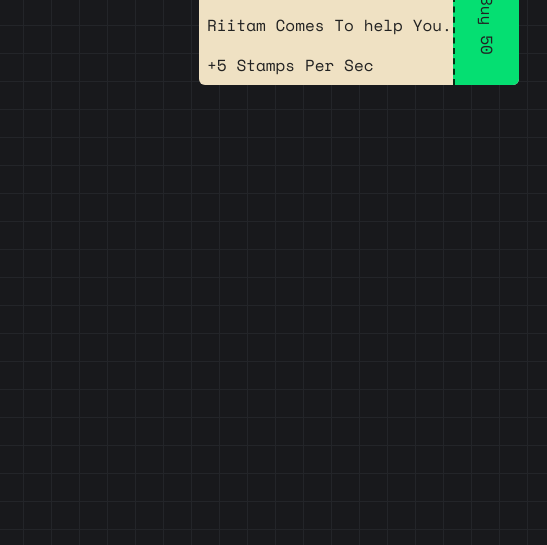
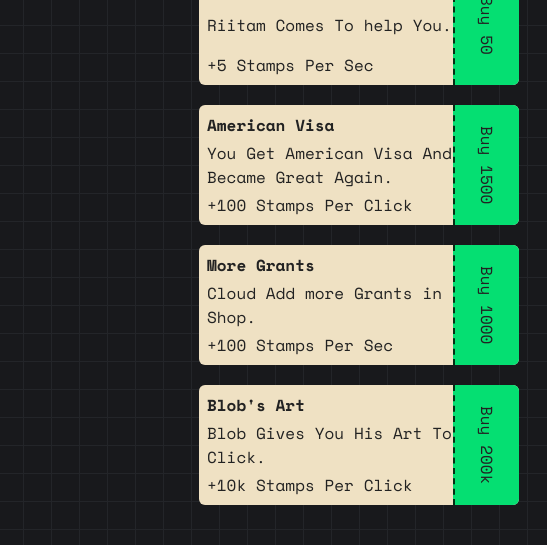
Before and after one commit to rehan-kasim/Embassy-Clicker, a website: page index.html in a window 1280 px wide. Shown: the part 255-800 px from the top of the page, 733-1280 px from the left. Drawn offline with nearby package versions, Linux system fonts and the light colour scheme.

Commit message:
Html And Css DOne

```diff
--- a/index.html
+++ b/index.html
@@ -47,7 +47,7 @@
                 <p id="perClickTextCenter" class="text-neutral-500">Click The Embassy : +1</p>
             </div>
         </main>
-        <aside class="w-80">
+        <aside class="w-80 h-[calc(100vh-3.5rem)] overflow-y-auto">
             <p class="font-silkcreen text-2xl text-[#8fb8e8] mb-5">UPGRADES</p>
             <div>
                 <div class="bg-[#efe1c3] flex flex-row rounded-md pl-2 text-[#222222]">
@@ -70,6 +70,56 @@
                             <span class="[writing-mode:vertical-rl]">Buy 50</span>
                         </button>
                     </div>
+                    <div class="bg-[#efe1c3] mt-5 flex flex-row rounded-md pl-2 text-[#222222]">
+                    <div class="flex flex-1 flex-col justify-between py-2">
+                        <p class="font-bold">American Visa</p>
+                        <p>You Get American Visa And Became Great Again.</p>
+                        <p>+100 Stamps Per Click</p>
+                    </div>
+                        <button onclick="buyUpgrade(100, 0, 1500)" class="cursor-pointer flex items-center justify-center rounded-r-md bg-green-400 px-5 py-3 h-30 border-l-2 border-dashed border-l-green-950">
+                            <span class="[writing-mode:vertical-rl]">Buy 1500</span>
+                        </button>
+                    </div>
+                    <div class="bg-[#efe1c3] mt-5 flex flex-row rounded-md pl-2 text-[#222222]">
+                    <div class="flex flex-1 flex-col justify-between py-2">
+                        <p class="font-bold">More Grants</p>
+                        <p>Cloud Add more Grants in Shop.</p>
+                        <p>+100 Stamps Per Sec</p>
+                    </div>
+                        <button onclick="buyUpgrade(0, 100, 1000)" class="cursor-pointer flex items-center justify-center rounded-r-md bg-green-400 px-5 py-3 h-30 border-l-2 border-dashed border-l-green-950">
+                            <span class="[writing-mode:vertical-rl]">Buy 1000</span>
+                        </button>
+                    </div>
+                    <div class="bg-[#efe1c3] mt-5 flex flex-row rounded-md pl-2 text-[#222222]">
+                    <div class="flex flex-1 flex-col justify-between py-2">
+                        <p class="font-bold">Blob's Art</p>
+                        <p>Blob Gives You His Art To Click.</p>
+                        <p>+10k Stamps Per Click</p>
+                    </div>
+                        <button onclick="buyUpgrade(10000, 0, 200000)" class="cursor-pointer flex items-center justify-center rounded-r-md bg-green-400 px-5 py-3 h-30 border-l-2 border-dashed border-l-green-950">
+                            <span class="[writing-mode:vertical-rl]">Buy 200k</span>
+                        </button>
+                    </div>
+                    <div class="bg-[#efe1c3] mt-5 flex flex-row rounded-md pl-2 text-[#222222]">
+                    <div class="flex flex-1 flex-col justify-between py-2">
+                        <p class="font-bold">Orepheus's Haiku</p>
+                        <p>Orepheus Write You his Haiku.</p>
+                        <p>+10k Stamps Per Sec</p>
+                    </div>
+                        <button onclick="buyUpgrade(0, 10000, 100000)" class="cursor-pointer flex items-center justify-center rounded-r-md bg-green-400 px-5 py-3 h-30 border-l-2 border-dashed border-l-green-950">
+                            <span class="[writing-mode:vertical-rl]">Buy 100k</span>
+                        </button>
+                    </div>
+                    <div class="bg-[#efe1c3] mt-5 flex flex-row rounded-md pl-2 text-[#222222]">
+                    <div class="flex flex-1 flex-col justify-between py-2">
+                        <p class="font-bold">Whole Embassy</p>
+                        <p>Whole Embassy Comes to Help You</p>
+                        <p>+100k Stamps Per Click</p>
+                    </div>
+                        <button onclick="buyUpgrade(100000, 0, 2000000)" class="cursor-pointer flex items-center justify-center rounded-r-md bg-green-400 px-5 py-3 h-30 border-l-2 border-dashed border-l-green-950">
+                            <span class="[writing-mode:vertical-rl]">Buy 2M</span>
+                        </button>
+                    </div>
             </div>
         </aside>
     </div>
```
Also changed, not shown: src/output.css.
